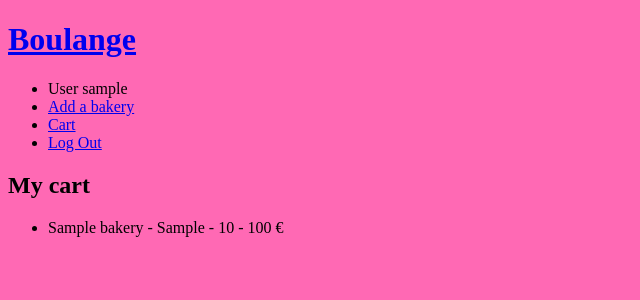
After one commit to mathieuc22/capstone, a Django app: page /cart/1 in a window 1280 px wide. The commit adds this page. Shown: the top 300 px of the page, without its empty margins (0-640 px from the left). Run offline with Django 3.2, Linux system fonts and the light colour scheme; a user stored in the database is signed in; tables that the repository leaves empty hold one stand-in row (values such as "Sample post").

Commit message:
add cart model and view

```diff
--- a/capstone/boulange/models.py
+++ b/capstone/boulange/models.py
@@ -31,3 +31,12 @@ class Pastry(models.Model):
 
     def __str__(self):
         return f'{self.item} : {self.price} €'
+
+class Cart(models.Model):
+    line_id = models.UUIDField(primary_key=True, default=uuid.uuid4, editable=False)
+    user = models.ForeignKey(User, on_delete=models.CASCADE, related_name="cart_items")
+    pastry = models.ForeignKey(Pastry, on_delete=models.CASCADE)
+    quantity = models.IntegerField()
+
+    def __str__(self):
+        return f'{self.quantity} {self.pastry}'
--- /dev/null
+++ b/capstone/boulange/templates/boulange/cart.html
@@ -0,0 +1,15 @@
+{% extends "boulange/layout.html" %}
+{% load static %}
+
+{% block body %}
+    <h2>My cart</h2>
+    {% if message %}
+    {{message}}
+    {% else %}
+  <ul>
+    {% for cart_item in cart_items %}
+    <li>{{ cart_item.pastry.bakery.name }} - {{ cart_item.pastry.item }} - {{ cart_item.quantity }} - {% widthratio cart_item.quantity 1 cart_item.pastry.price %} €</li>
+    {% endfor %}
+  </ul>
+  {% endif %}
+{% endblock %}
--- a/capstone/boulange/templates/boulange/layout.html
+++ b/capstone/boulange/templates/boulange/layout.html
@@ -19,6 +19,9 @@
         <a class="nav-link" href="{% url 'bakery_new' %}">Add a bakery</a>
       </li>
       <li class="nav-item">
+        <a class="nav-link" href="{% url 'cart' user_id=user.id %}">Cart</a>
+      </li>
+      <li class="nav-item">
         <a class="nav-link" href="{% url 'logout' %}">Log Out</a>
       </li>
       {% else %}
--- a/capstone/boulange/urls.py
+++ b/capstone/boulange/urls.py
@@ -9,6 +9,7 @@ urlpatterns = [
     path("bakeries/delete/<int:bakery_id>", views.bakery_delete, name="bakery_delete"),
     path("pastries/delete/<uuid:pastry_id>", views.pastry_delete, name="pastry_delete"),
     path("bakeries/edit/<int:bakery_id>", views.bakery_edit, name="bakery_edit"),
+    path("cart/<int:user_id>", views.cart, name="cart"),
     path("login", views.login_view, name="login"),
     path("logout", views.logout_view, name="logout"),
     path("register", views.register, name="register"),
--- a/capstone/boulange/views.py
+++ b/capstone/boulange/views.py
@@ -10,7 +10,7 @@ from django.db import IntegrityError
 from django.core.exceptions import PermissionDenied
 from django.views.decorators.csrf import csrf_exempt
 
-from .models import Bakery, Pastry
+from .models import Bakery, Pastry, Cart
 from .forms import BakeryForm, PastryForm
 
 import json
@@ -159,3 +159,13 @@ def pastry_delete(request, pastry_id):
     pastry = get_object_or_404(Pastry, pk=pastry_id)
     pastry.delete()
     return JsonResponse({"message": "Item deleted"})
+
+@login_required
+def cart(request, user_id):
+    # Query all the lines
+    cart_items = Cart.objects.filter(user=user_id)
+    if cart_items:
+        context = {'cart_items': cart_items}
+    else:
+        context = {'message': 'Pas de produit dans le panier'}
+    return render(request, "boulange/cart.html", context)
```
Also changed, not shown: capstone/boulange/migrations/0002_cart.py (added), capstone/boulange/migrations/0003_cart_user.py (added), capstone/boulange/migrations/0004_alter_cart_user.py (added), capstone/boulange/migrations/0005_rename_pasty_cart_pastry.py (added).
